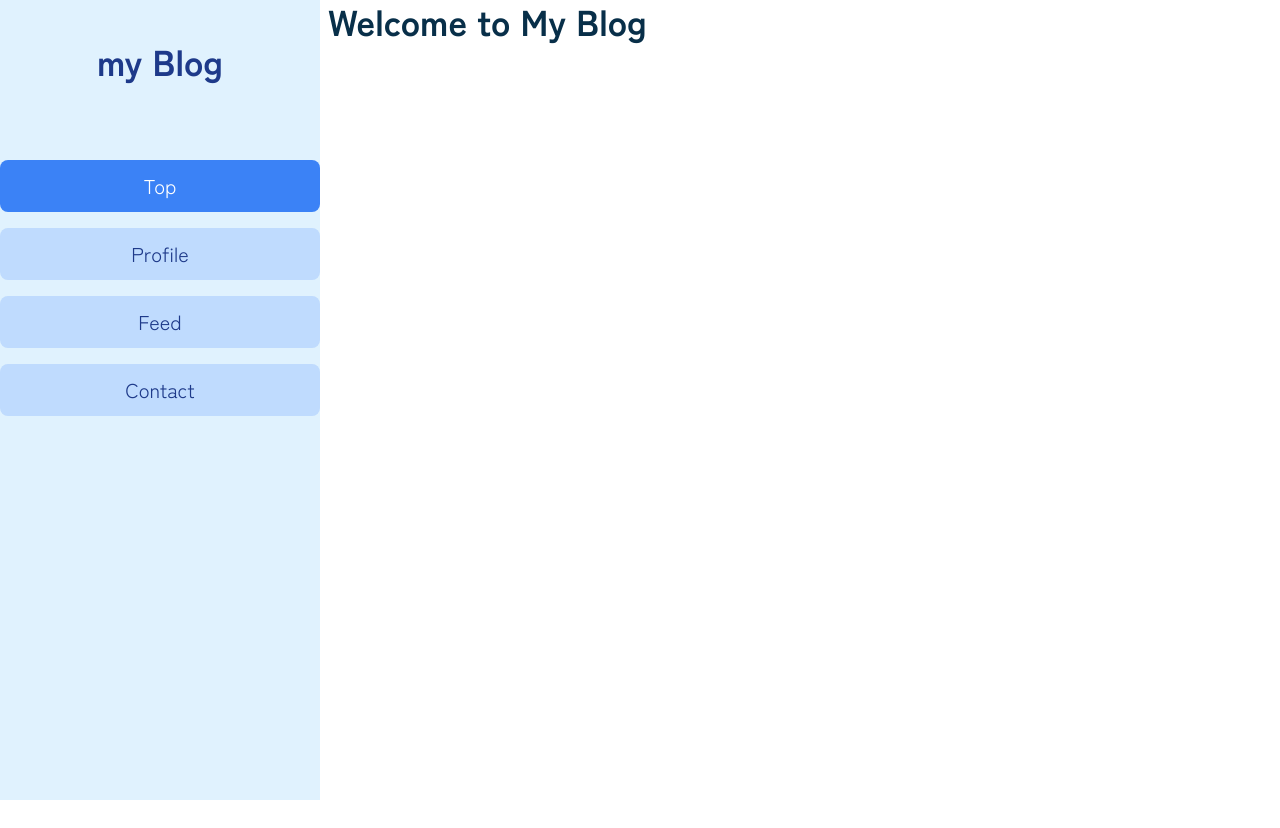
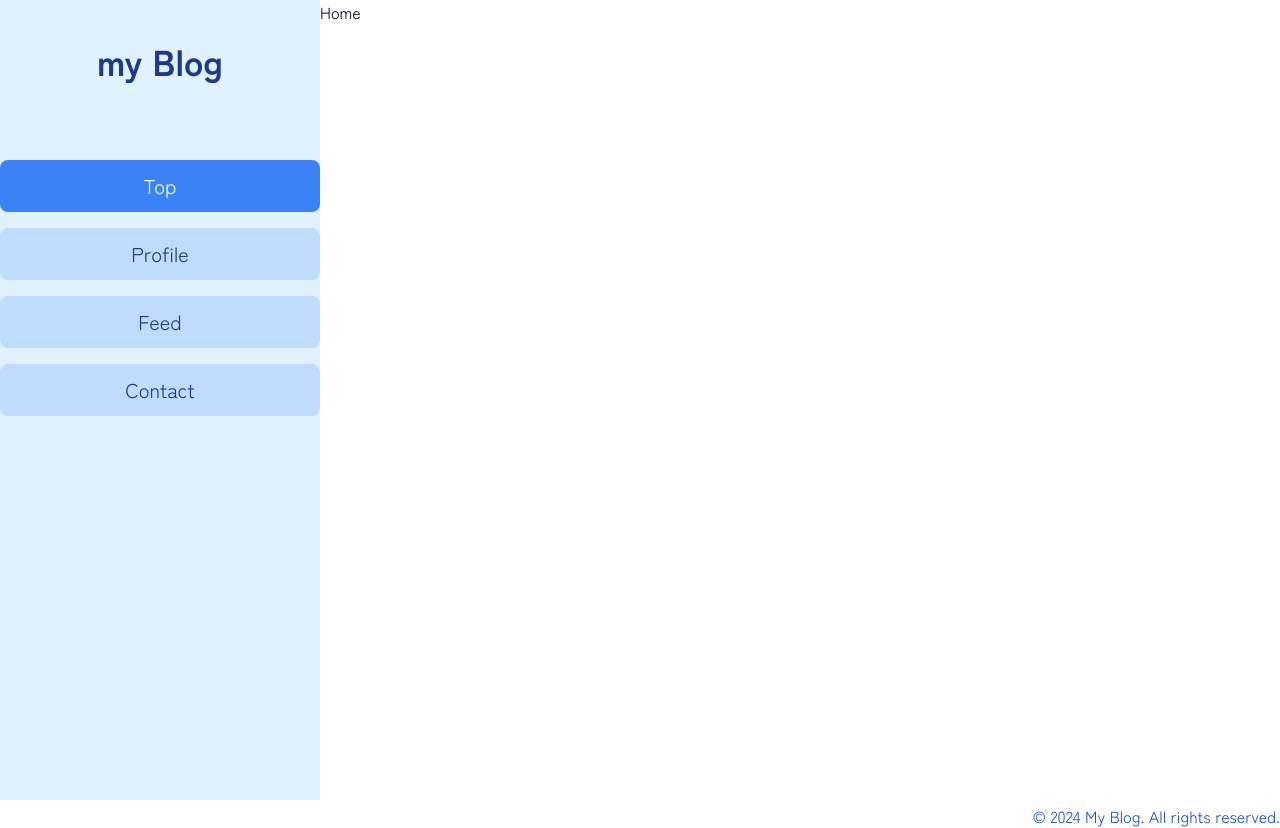
Before and after one commit to AkaneWang/my_blog, a Next.js app: page / in a window 1280 px wide. Before the commit the page ends 800 px from the top, so only its background shows below. Built offline with nearby package versions, Linux system fonts and the light colour scheme.

Commit message:
make footer component

```diff
--- a/src/app/contact/page.tsx
+++ b/src/app/contact/page.tsx
@@ -1,6 +1,6 @@
 export default function Contact() {
   return (
-    <main className="md:ml-[20rem]">
+    <main className="md:ml-[20rem]  h-lvh">
       <h1 className="text-sky-1000 w-full bg-sky-100 mt-2 p-2 flex justify-center font-semibold">
         問い合わせ
       </h1>
--- a/src/app/feed/page.tsx
+++ b/src/app/feed/page.tsx
@@ -1,6 +1,6 @@
 export default function Feed() {
   return (
-    <main className="ml-[20rem]">
+    <main className="ml-[20rem]  h-lvh">
       <h1>Feed</h1>
     </main>
   );
--- a/src/app/layout.tsx
+++ b/src/app/layout.tsx
@@ -4,6 +4,7 @@ import "./globals.css";
 import { cn } from "@/lib/utils";
 import { SideNav } from "@/components/Sidenav";
 import { BottomNav } from "@/components/BottomNav";
+import Footer from "@/components/Footer";
 
 const gothic = Zen_Kaku_Gothic_New({
   subsets: ["latin"],
@@ -32,6 +33,7 @@ export default function RootLayout({
         <SideNav />
         {children}
         <BottomNav />
+        <Footer />
       </body>
     </html>
   );
--- a/src/app/page.tsx
+++ b/src/app/page.tsx
@@ -1,9 +1,7 @@
 export default function Home() {
   return (
-    <main className="md:ml-[20rem]">
-      <h1 className="text-4xl font-bold mb-4 pl-2 text-sky-950">
-        Welcome to My Blog
-      </h1>
+    <main className="md:ml-[20rem] h-lvh">
+      <h1>Home</h1>
     </main>
   );
 }
--- /dev/null
+++ b/src/components/Footer.tsx
@@ -0,0 +1,16 @@
+"use client";
+import Link from "next/link";
+
+const Footer = () => {
+  return (
+    <footer id="footer">
+      <div className="text-center md:text-right mb-1 md:mb-0">
+        <p className="text-blue-700 mt-1">
+          © 2024 My Blog. All rights reserved.
+        </p>
+      </div>
+    </footer>
+  );
+};
+
+export default Footer;
```
